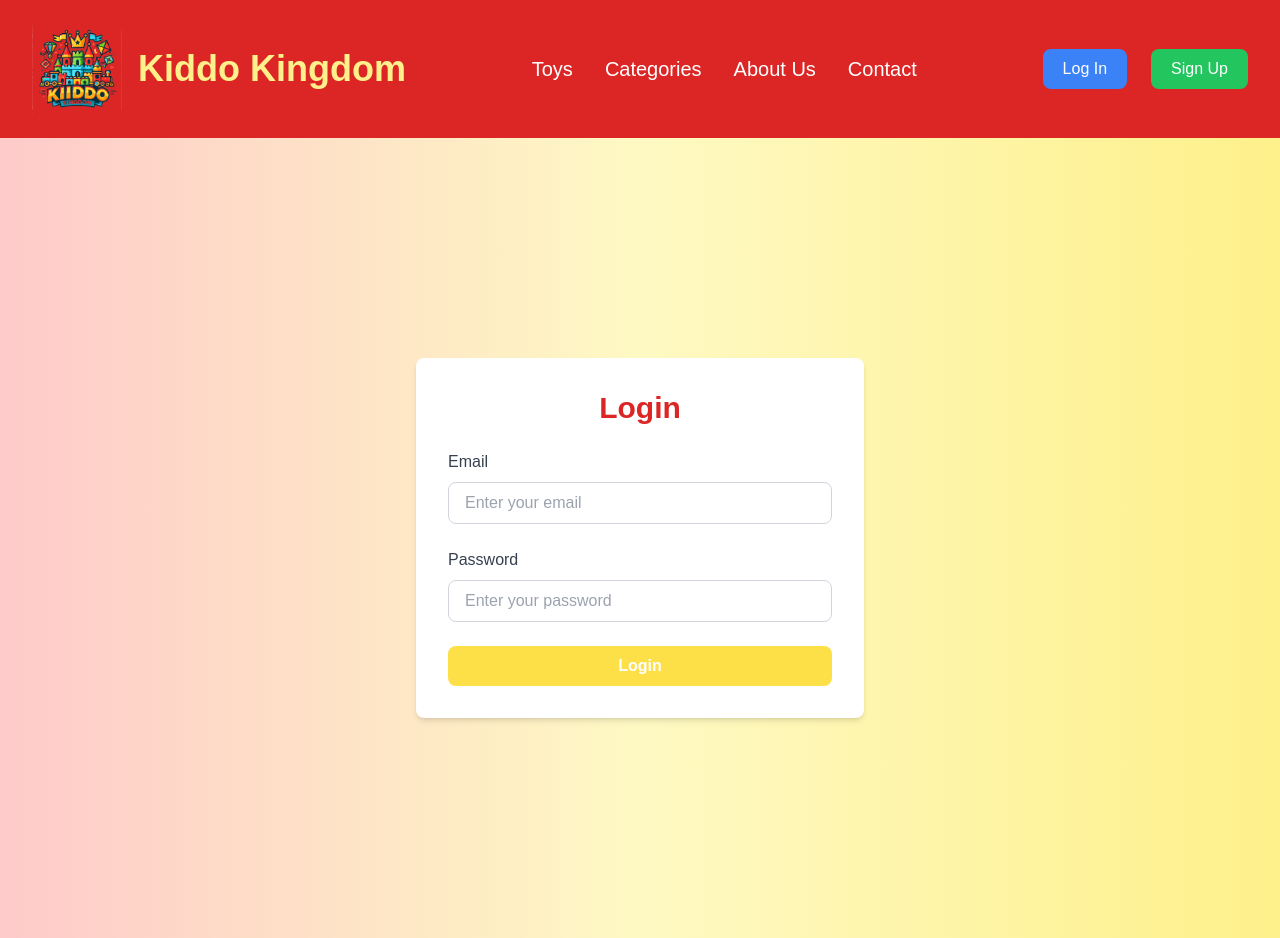
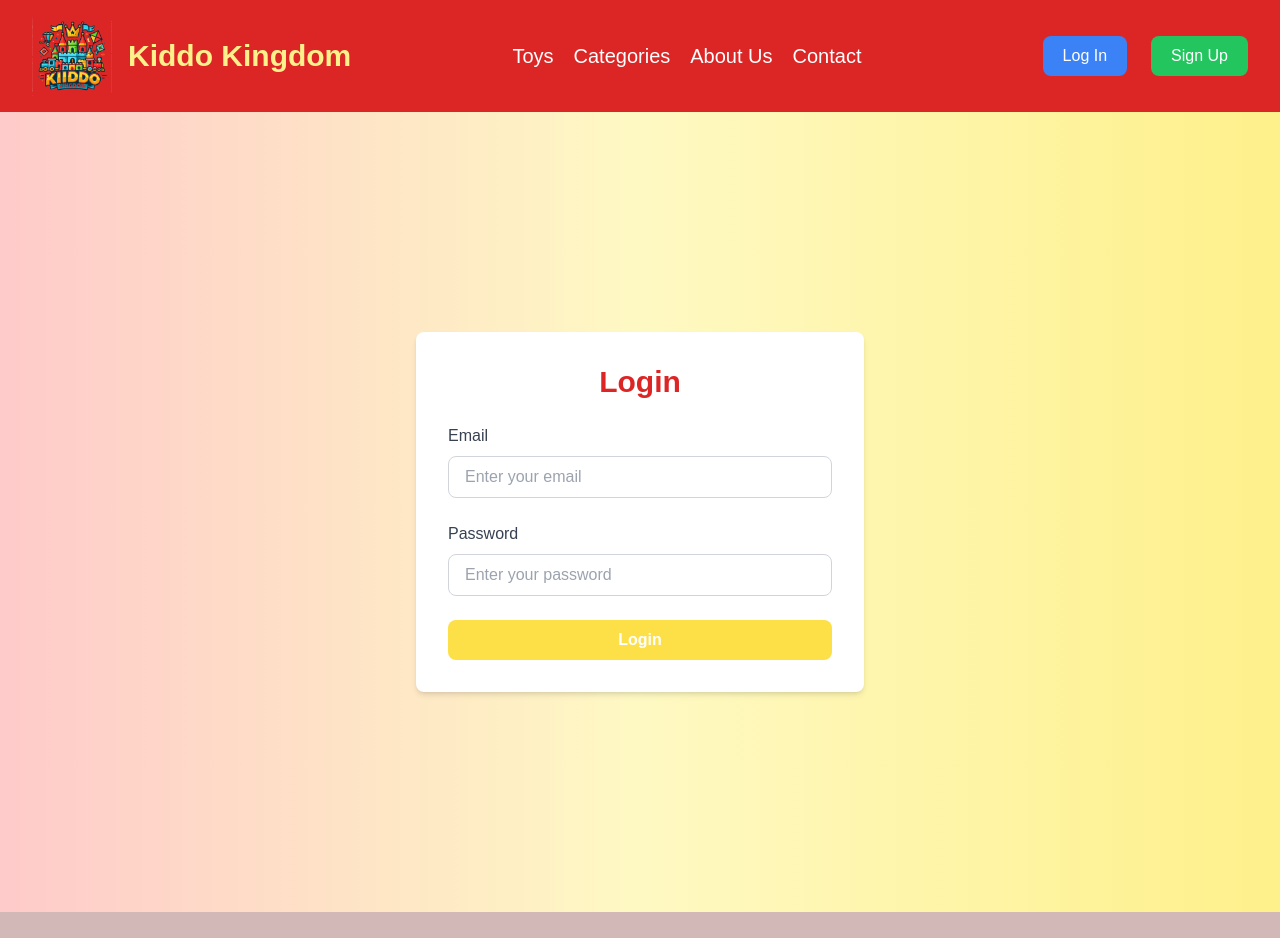
Before and after one commit to doniahusien/Kiddo-Kingdom, a Next.js app: page /login in a window 1280 px wide. After the commit the page ends 912 px from the top, so only its background shows below. Built offline with nearby package versions, Linux system fonts and the light colour scheme.

Commit message:
refactor: update nav style

```diff
--- a/src/components/NavBar.jsx
+++ b/src/components/NavBar.jsx
@@ -8,7 +8,7 @@ import logo from '../../public/lgog.png';
 const NavBar = () => {
     const { isAuthenticated } = useSelector((state) => state.auth);
     const dispatch = useDispatch();
-  const [menuOpen, setMenuOpen] = useState(false); // State for mobile menu
+    const [menuOpen, setMenuOpen] = useState(false); // State for mobile menu toggle
 
     const handleLogOut = () => {
         dispatch(logout());
@@ -21,11 +21,11 @@ const NavBar = () => {
 
     return (
         <header className="bg-red-600 text-white shadow-md">
-      <div className="container mx-auto flex justify-between items-center py-6 px-8">
+            <div className="container mx-auto flex justify-between items-center py-4 px-6 sm:px-8">
                 {/* Logo and Brand */}
-        <div className="flex items-center space-x-4">
-          <Image src={logo} alt="logo" width={90} height={90} />
-          <Link href="/" className="text-4xl font-extrabold text-yellow-200 hover:text-yellow-300 transition duration-300">
+                <div className="flex items-center space-x-2 sm:space-x-4">
+                    <Image src={logo} alt="logo" width={80} height={80} />
+                    <Link href="/" className="text-3xl sm:text-4xl md:text-4xl lg:text-3xl font-extrabold text-yellow-200 hover:text-yellow-300 transition duration-300">
                         Kiddo Kingdom
                     </Link>
                 </div>
@@ -33,7 +33,7 @@ const NavBar = () => {
                 {/* Hamburger Menu for Mobile */}
                 <button
                     onClick={toggleMenu}
-          className="md:hidden text-white focus:outline-none"
+                    className="lg:hidden text-white focus:outline-none"
                 >
                     <svg
                         xmlns="http://www.w3.org/2000/svg"
@@ -52,34 +52,34 @@ const NavBar = () => {
                 </button>
 
                 {/* Navigation Links (Desktop) */}
-        <nav className="hidden md:flex space-x-8">
-          <Link href="/toys" className="text-xl font-medium text-white hover:text-yellow-300 transition duration-300">
+                <nav className="hidden lg:flex space-x-3 sm:space-x-5 md:space-x-5 ">
+                    <Link href="/toys" className="text-lg sm:text-sm md:text-sm lg:text-xl font-medium text-white hover:text-yellow-300 transition duration-300">
                         Toys
                     </Link>
-          <Link href="/categories" className="text-xl font-medium text-white hover:text-yellow-300 transition duration-300">
+                    <Link href="/categories" className="text-lg sm:text-sm md:text-sm lg:text-xl font-medium text-white hover:text-yellow-300 transition duration-300">
                         Categories
                     </Link>
-          <Link href="/about" className="text-xl font-medium text-white hover:text-yellow-300 transition duration-300">
+                    <Link href="/about" className="text-lg sm:text-sm md:text-sm lg:text-xl font-medium text-white hover:text-yellow-300 transition duration-300">
                         About Us
                     </Link>
-          <Link href="/contact" className="text-xl font-medium text-white hover:text-yellow-300 transition duration-300">
+                    <Link href="/contact" className="text-lg sm:text-sm md:text-sm lg:text-xl font-medium text-white hover:text-yellow-300 transition duration-300">
                         Contact
                     </Link>
                 </nav>
 
                 {/* User Actions */}
-        <div className="flex items-center space-x-6">
+                <div className="flex items-center space-x-4 sm:space-x-6">
                     {isAuthenticated ? (
                         <>
                             <Link
                                 href="/cart"
-                className="px-5 py-2 bg-yellow-400 text-red-700 rounded-lg hover:bg-yellow-500 transition duration-300"
+                                className="hidden md:block px-4 sm:px-5 py-2  bg-yellow-400 text-red-700 rounded-lg hover:bg-yellow-500 transition duration-300 text-sm sm:text-base "
                             >
                                 View Cart
                             </Link>
                             <button
                                 onClick={handleLogOut}
-                className="px-5 py-2 bg-red-700 text-white rounded-lg hover:bg-red-800 transition duration-300"
+                                className="hidden md:block px-4 sm:px-5 py-2 bg-red-700 text-white rounded-lg hover:bg-red-800 transition duration-300 text-sm sm:text-base"
                             >
                                 Log Out
                             </button>
@@ -88,34 +88,35 @@ const NavBar = () => {
                         <>
                             <Link
                                 href="/login"
-                className="px-5 py-2 bg-blue-500 text-white rounded-lg hover:bg-blue-600 transition duration-300"
+                                className="hidden lg:block px-4 sm:px-5 py-2 md:ml-5 bg-blue-500 text-white rounded-lg hover:bg-blue-600 transition duration-300 text-sm sm:text-base md:text-sm lg:text-base"
                             >
                                 Log In
                             </Link>
                             <Link
                                 href="/signup"
-                className="px-5 py-2 bg-green-500 text-white rounded-lg hover:bg-green-600 transition duration-300"
+                                className="hidden lg:block px-4 sm:px-5 py-2 bg-green-500 text-white rounded-lg hover:bg-green-600 transition duration-300 text-sm sm:text-base md:text-sm lg:text-base"
                             >
                                 Sign Up
                             </Link>
+
                         </>
                     )}
                 </div>
             </div>
 
             {/* Mobile Navigation */}
-      <div className={`md:hidden ${menuOpen ? 'block' : 'hidden'} bg-red-600 text-white`}>
-        <nav className="flex flex-col space-y-4 py-4 px-8">
-          <Link href="/toys" className="text-xl font-medium text-white hover:text-yellow-300 transition duration-300">
+            <div className={`lg:hidden ${menuOpen ? 'block' : 'hidden'} bg-red-600 text-white`}>
+                <nav className="flex flex-col space-y-4 py-4 px-6 sm:px-8">
+                    <Link href="/toys" className="text-lg sm:text-xl font-medium text-white hover:text-yellow-300 transition duration-300">
                         Toys
                     </Link>
-          <Link href="/categories" className="text-xl font-medium text-white hover:text-yellow-300 transition duration-300">
+                    <Link href="/categories" className="text-lg sm:text-xl font-medium text-white hover:text-yellow-300 transition duration-300">
                         Categories
                     </Link>
-          <Link href="/about" className="text-xl font-medium text-white hover:text-yellow-300 transition duration-300">
+                    <Link href="/about" className="text-lg sm:text-xl font-medium text-white hover:text-yellow-300 transition duration-300">
                         About Us
                     </Link>
-          <Link href="/contact" className="text-xl font-medium text-white hover:text-yellow-300 transition duration-300">
+                    <Link href="/contact" className="text-lg sm:text-xl font-medium text-white hover:text-yellow-300 transition duration-300">
                         Contact
                     </Link>
 
@@ -124,13 +125,13 @@ const NavBar = () => {
                         <>
                             <Link
                                 href="/cart"
-                className="px-5 py-2 bg-yellow-400 text-red-700 rounded-lg hover:bg-yellow-500 transition duration-300"
+                                className="px-4 sm:px-5 py-2 bg-yellow-400 text-red-700 rounded-lg hover:bg-yellow-500 transition duration-300 text-sm sm:text-base"
                             >
                                 View Cart
                             </Link>
                             <button
                                 onClick={handleLogOut}
-                className="px-5 py-2 bg-red-700 text-white rounded-lg hover:bg-red-800 transition duration-300"
+                                className="px-4 sm:px-5 py-2 bg-red-700 text-white rounded-lg hover:bg-red-800 transition duration-300 text-sm sm:text-base"
                             >
                                 Log Out
                             </button>
@@ -139,13 +140,13 @@ const NavBar = () => {
                         <>
                             <Link
                                 href="/login"
-                className="px-5 py-2 bg-blue-500 text-white rounded-lg hover:bg-blue-600 transition duration-300"
+                                className="px-4 sm:px-5 py-2 bg-blue-500 text-white rounded-lg hover:bg-blue-600 transition duration-300 text-sm sm:text-base"
                             >
                                 Log In
                             </Link>
                             <Link
                                 href="/signup"
-                className="px-5 py-2 bg-green-500 text-white rounded-lg hover:bg-green-600 transition duration-300"
+                                className="px-4 sm:px-5 py-2 bg-green-500 text-white rounded-lg hover:bg-green-600 transition duration-300 text-sm sm:text-base"
                             >
                                 Sign Up
                             </Link>
```
Lines whose indentation alone changed are shown as unchanged.
